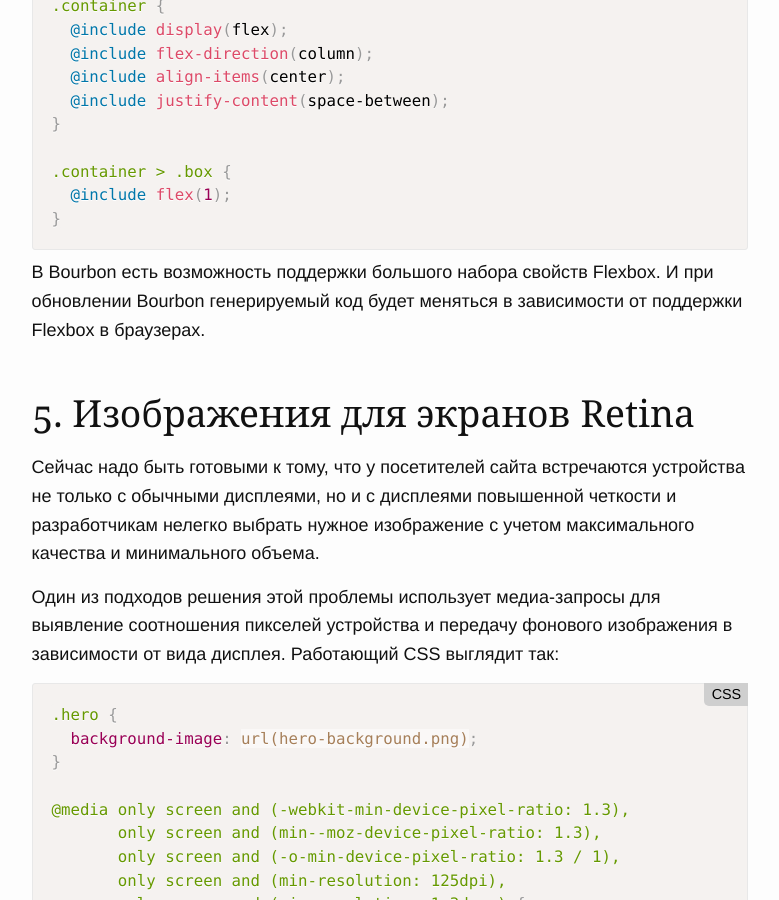
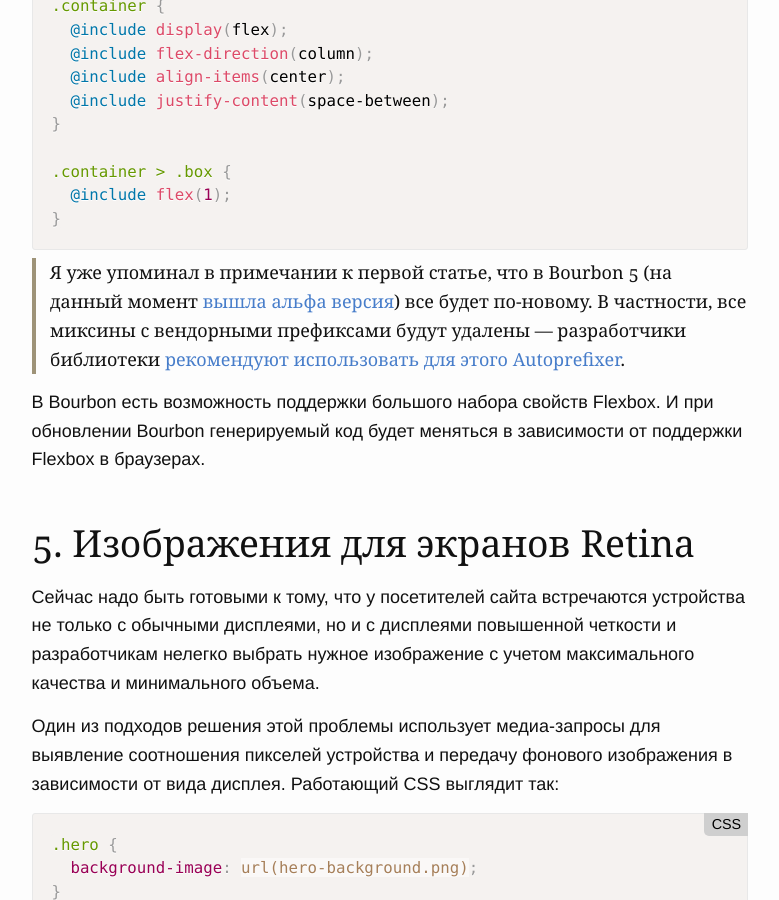
Before and after one commit to prgssr/prgssr.github.io, a Jekyll site: the page built from _posts/2015-11-14-5-sposobov-uluchshit-sass-s-pomoshyu-bourbon.md, in a window 1280 px wide and 900 px high, scrolled down 7407 px. Shown: the whole window, without its empty margins (111-890 px from the left). Built offline with Jekyll 4.4.1, drawn with Linux system fonts in a browser that asks for light colours; comment, search, counter and statistics services are not loaded.

Commit message:
add .info to bourbon 2

````diff
--- a/_posts/2015-11-14-5-sposobov-uluchshit-sass-s-pomoshyu-bourbon.md
+++ b/_posts/2015-11-14-5-sposobov-uluchshit-sass-s-pomoshyu-bourbon.md
@@ -269,6 +269,8 @@
   @include flex(1);
 }
 ```
+Я уже упоминал в примечании к первой статье, что в Bourbon 5 (на данный момент [вышла альфа версия](https://github.com/thoughtbot/bourbon/releases/tag/v5.0.0.alpha.0)) все будет по-новому. В частности, все миксины с вендорными префиксами будут удалены --- разработчики библиотеки [рекомендуют  использовать для этого  Autoprefixer](https://github.com/postcss/autoprefixer).
+{: .info}
 
 В Bourbon есть возможность поддержки большого набора свойств Flexbox. И при обновлении Bourbon генерируемый код будет меняться в зависимости от поддержки Flexbox  в браузерах.
 
````
